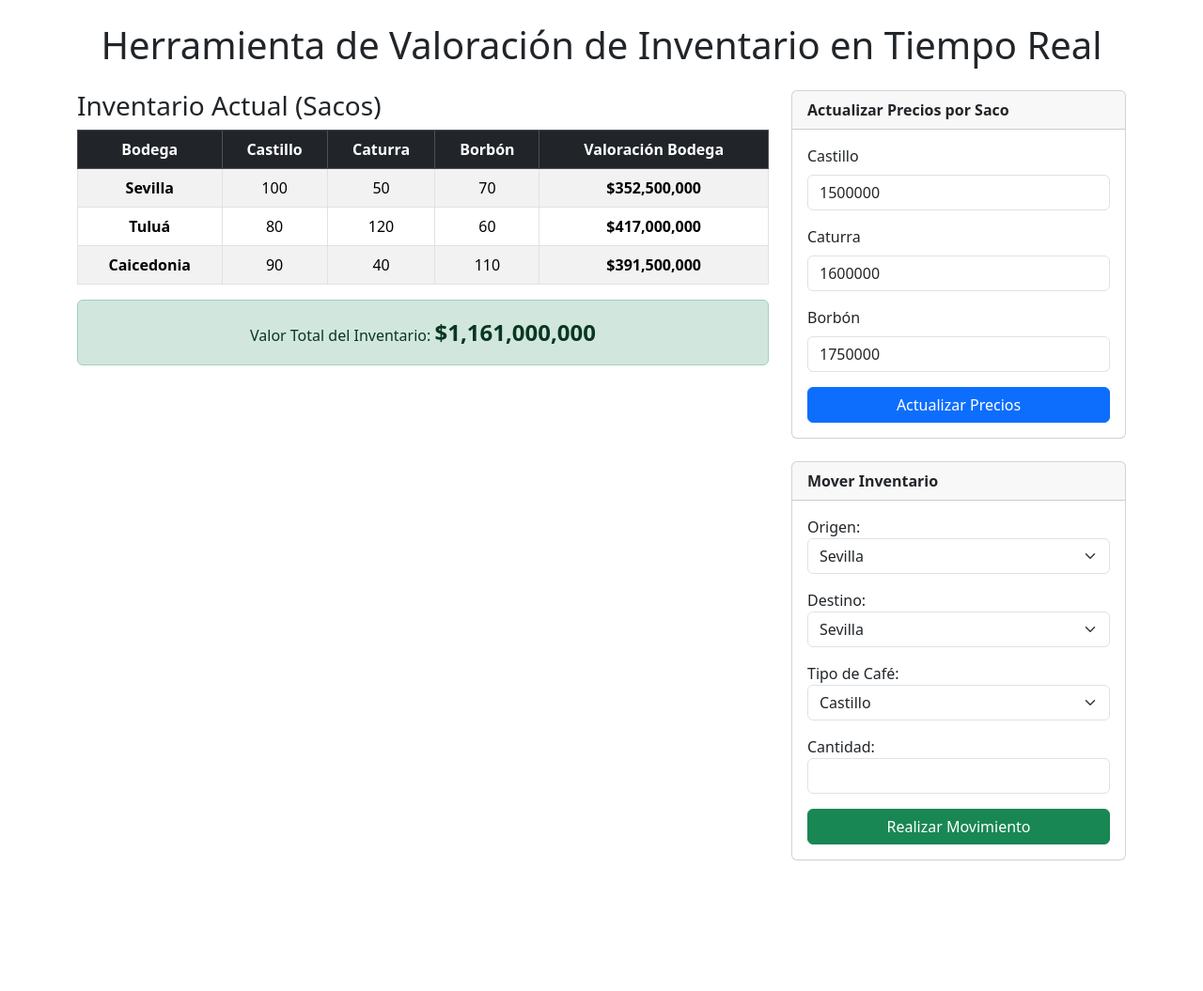
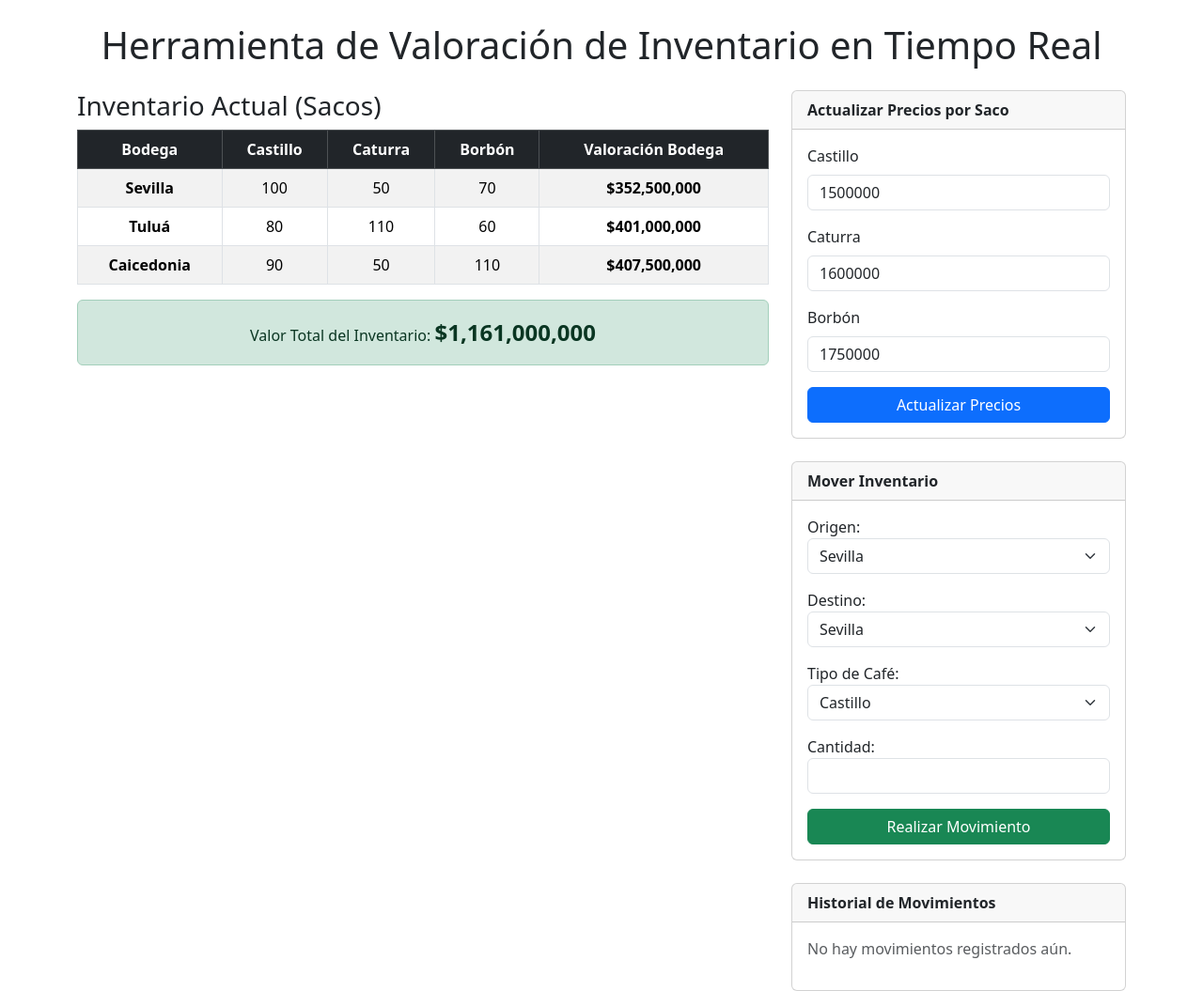
Before and after one commit to JuanCar1509/Cafe, a Flask app: page / in a window 1280 px wide. Shown: the whole page at 94% size. Before the commit the page ends 916 px from the top, so only its background shows below. Run offline with Flask 3, Linux system fonts and the light colour scheme.

Commit message:
historial

```diff
--- a/app.py
+++ b/app.py
@@ -26,8 +26,38 @@ def guardar_precios(precios):
         json.dump(precios.tolist(), f)
 
 def registrar_movimiento(mensaje):
-    with open('historial.log', 'a') as f:
+    # Escribir nuevos movimientos en UTF-8 para estandarizar la codificación
+    with open('historial.log', 'a', encoding='utf-8') as f:
         f.write(f"[{datetime.now().strftime('%Y-%m-%d %H:%M:%S')}] {mensaje}\n")
+
+def leer_historial(max_lineas=50):
+    # Devuelve las últimas `max_lineas` del historial.log como lista de líneas (más reciente primero)
+    try:
+        # Leer en binario y decodificar intentando UTF-8, luego CP1252 (Windows),
+        # y finalmente con replacement para evitar excepciones por bytes inválidos.
+        with open('historial.log', 'rb') as f:
+            raw = f.read()
+        # Intentar UTF-8
+        try:
+            text = raw.decode('utf-8')
+        except UnicodeDecodeError:
+            # Intentar CP1252 (común en Windows)
+            try:
+                text = raw.decode('cp1252')
+            except UnicodeDecodeError:
+                # Como último recurso, decodificar reemplazando bytes inválidos
+                text = raw.decode('utf-8', errors='replace')
+
+        lineas = text.strip().splitlines()
+        if not lineas:
+            return []
+        # Tomar las últimas `max_lineas` y devolver en orden cronológico descendente (más reciente primero)
+        return list(reversed(lineas[-max_lineas:]))
+    except FileNotFoundError:
+        # Crear archivo vacío en UTF-8 para futuras escrituras
+        with open('historial.log', 'w', encoding='utf-8'):
+            pass
+        return []
 
 # --- Rutas de la Aplicación Web ---
 
@@ -42,13 +72,15 @@ def index():
     valor_total = np.sum(valor_por_bodega)
 
     # Pasamos todos los datos a la plantilla HTML para que los muestre
+    historial = leer_historial(200)
     return render_template('index.html',
                            bodegas=BODEGAS,
                            cafes=CAFES,
                            inventario=inventario,
                            precios=precios,
                            valor_por_bodega=valor_por_bodega,
-                           valor_total=valor_total)
+                           valor_total=valor_total,
+                           historial=historial)
 
 @app.route('/actualizar-precios', methods=['POST'])
 def actualizar_precios():
--- a/inventario.json
+++ b/inventario.json
@@ -1 +1 @@
-[[100, 50, 70], [80, 120, 60], [90, 40, 110]]
+[[100, 50, 70], [80, 110, 60], [90, 50, 110]]
--- a/templates/index.html
+++ b/templates/index.html
@@ -89,6 +89,21 @@
                         </form>
                     </div>
                 </div>
+
+                <div class="card mt-4">
+                    <div class="card-header"><strong>Historial de Movimientos</strong></div>
+                    <div class="card-body" style="max-height:260px; overflow:auto;">
+                        {% if historial and historial|length > 0 %}
+                            <ul class="list-group list-group-flush">
+                                {% for linea in historial %}
+                                    <li class="list-group-item small">{{ linea }}</li>
+                                {% endfor %}
+                            </ul>
+                        {% else %}
+                            <p class="text-muted">No hay movimientos registrados aún.</p>
+                        {% endif %}
+                    </div>
+                </div>
             </div>
         </div>
     </div>
```
Also changed, not shown: 1 other file.
